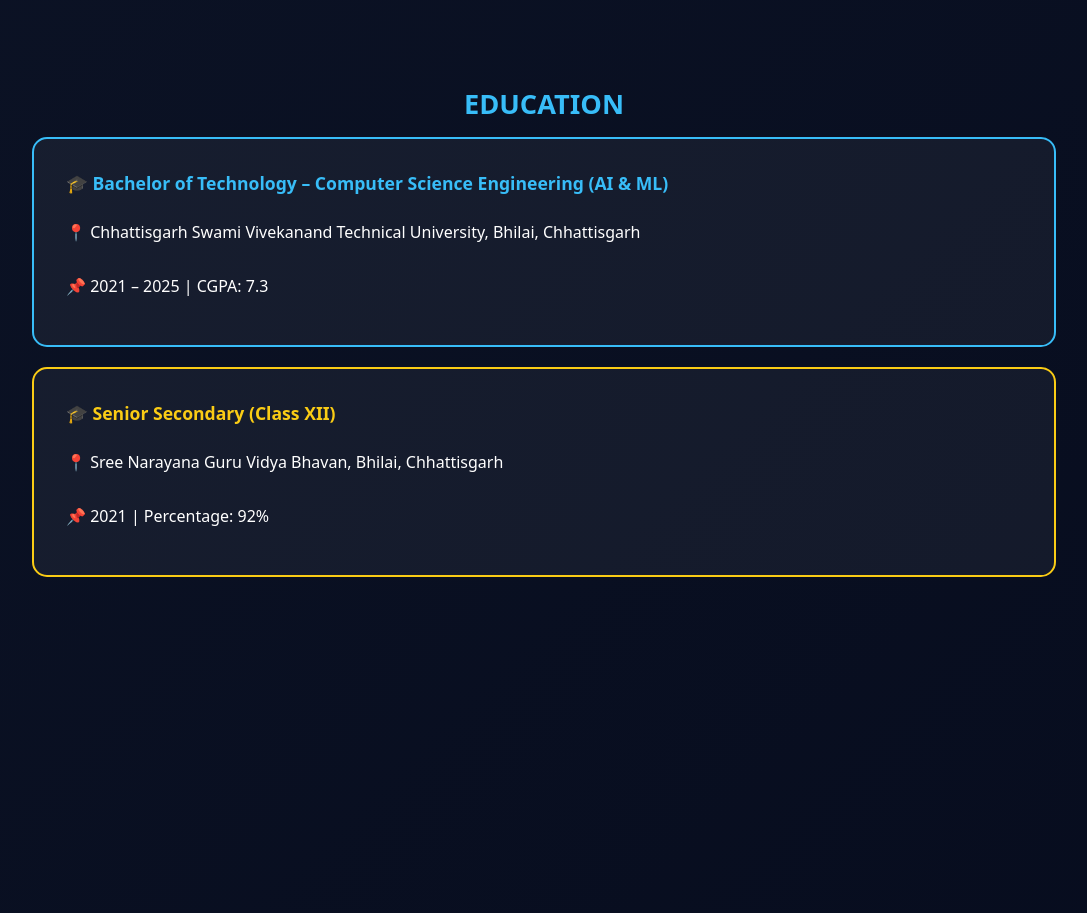
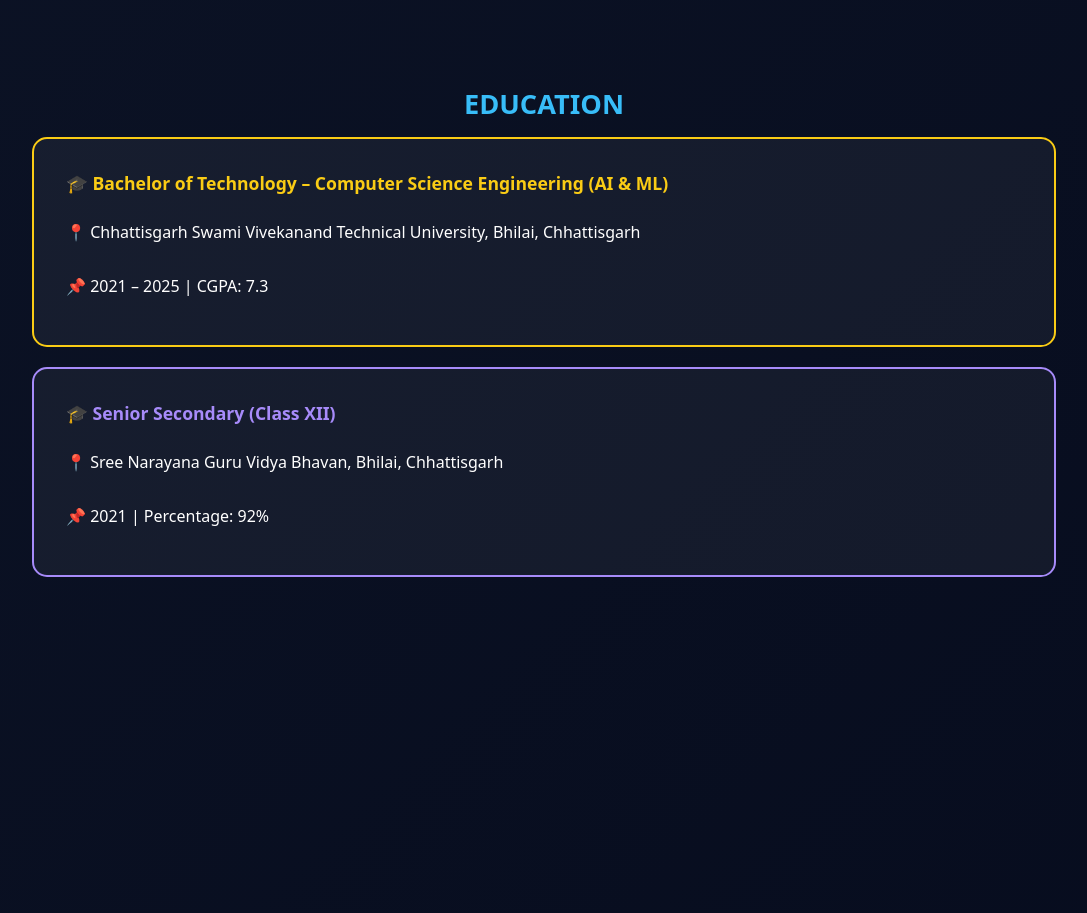
Before and after one commit to nishikasingh31/Portfolio, a React (Vite) app: page / in a window 1280 px wide. Shown: the part 2040-2953 px from the top of the page, without its empty margins (96-1183 px from the left). Built offline with nearby package versions, Linux system fonts and the light colour scheme.

Commit message:
Update Education.jsx

```diff
--- a/src/pages/Education.jsx
+++ b/src/pages/Education.jsx
@@ -2,14 +2,14 @@
   return (
     <section id="education">
       <h2>EDUCATION</h2>
-      <div className="card" style={{ "--accent": "#38bdf8" }}>
+      <div className="card" style={{ "--accent": "#facc15" }}>
         <h3 className="accent-title">
           <strong>🎓 Bachelor of Technology – Computer Science Engineering (AI & ML)</strong>
         </h3>
         <p>📍 Chhattisgarh Swami Vivekanand Technical University, Bhilai, Chhattisgarh</p>
         <p>📌 2021 – 2025 | CGPA: 7.3</p>
       </div>
-      <div className="card" style={{ "--accent": "#facc15" }}>
+      <div className="card" style={{ "--accent": "#a78bfa" }}>
         <h3 className="accent-title">
           <strong>🎓 Senior Secondary (Class XII)</strong>
         </h3>
```
